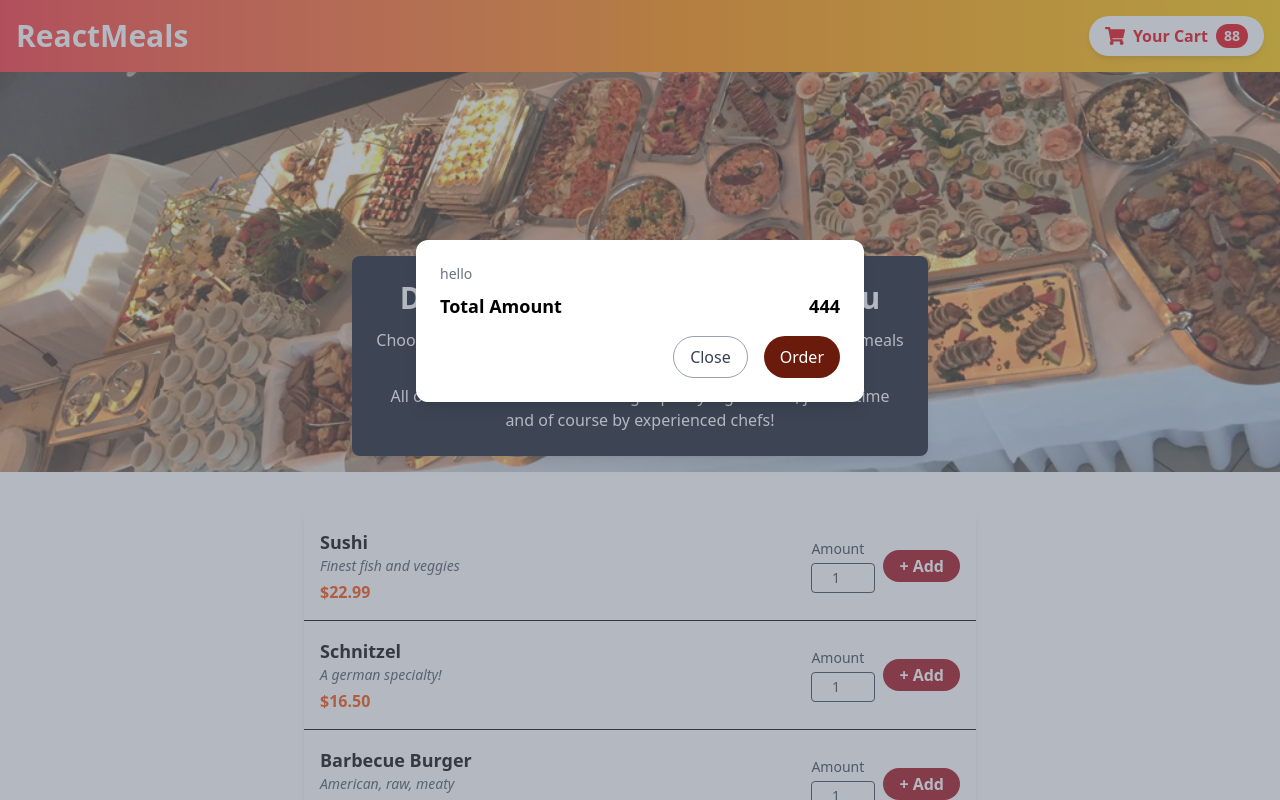
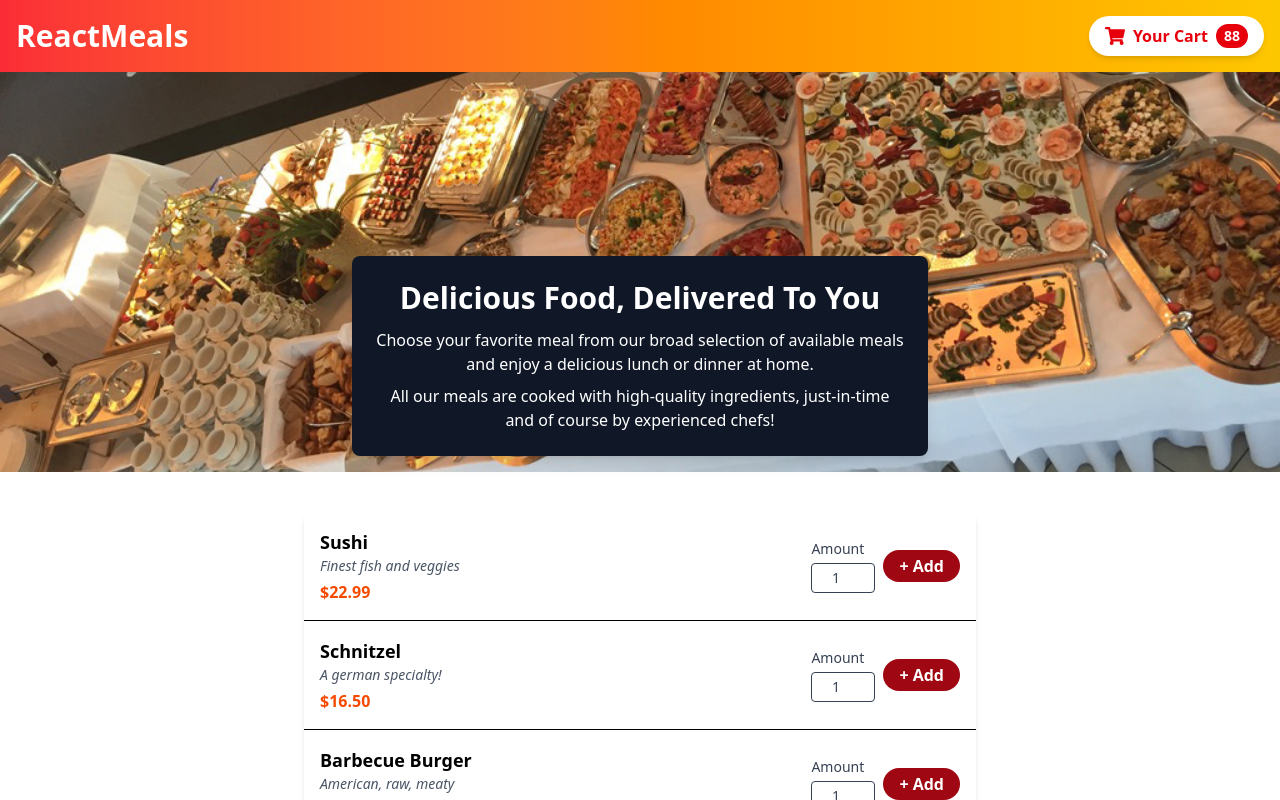
Before and after one commit to ashutoshsahu007/Restaurant, a React (Vite) app: page / in a window 1280 px wide. Shown: the top 800 px of the page. Built offline with nearby package versions, Linux system fonts and the light colour scheme.

Commit message:
open close modal on cart click added

```diff
--- a/src/App.jsx
+++ b/src/App.jsx
@@ -6,15 +6,17 @@ import ReactDOM from "react-dom";
 import Backdrop from "./components/UI/Modal/Backdrop";
 import ModalOverlay from "./components/UI/Modal/ModalOverlay";
 import Modal from "./components/UI/Modal/Modal";
+import { useState } from "react";
 
 const App = () => {
+  const [showCart, setShowCart] = useState(false);
   return (
-    <div>
-      <Header />
+    <>
+      <Header setShowCart={setShowCart} showCart={showCart} />
       <HeroSection />
       <MealList />
-      <Modal />
-    </div>
+      {showCart && <Modal setShowCart={setShowCart} />}
+    </>
   );
 };
 
--- /dev/null
+++ b/src/components/Cart/Cart.jsx
@@ -0,0 +1,19 @@
+import React from "react";
+import { FaShoppingCart } from "react-icons/fa";
+
+const Cart = ({ setShowCart, showCart }) => {
+  return (
+    <button
+      onClick={() => setShowCart(!showCart)}
+      className="bg-white flex items-center gap-2 text-red-600 font-semibold px-4 py-2 rounded-full shadow-md hover:bg-red-100 transition duration-300 ease-in-out cursor-pointer"
+    >
+      <FaShoppingCart className="text-xl" />
+      <span>Your Cart</span>
+      <span className="bg-red-600 text-white text-sm font-bold rounded-full px-2 py-0.5">
+        88
+      </span>
+    </button>
+  );
+};
+
+export default Cart;
--- a/src/components/Header/Header.jsx
+++ b/src/components/Header/Header.jsx
@@ -1,19 +1,14 @@
 import React from "react";
-import { FaShoppingCart } from "react-icons/fa";
 
-const Header = () => {
+import Cart from "../Cart/Cart";
+
+const Header = ({ setShowCart, showCart }) => {
   return (
     <React.Fragment>
       {/* Header */}
       <header className="flex flex-col sm:flex-row justify-between items-center bg-gradient-to-r from-red-500 to-yellow-400 text-white p-4 shadow-md">
         <h1 className="text-3xl font-bold mb-2 sm:mb-0">ReactMeals</h1>
-        <div className="bg-white flex items-center gap-2 text-red-600 font-semibold px-4 py-2 rounded-full shadow-md hover:bg-red-100 transition duration-300 ease-in-out cursor-pointer">
-          <FaShoppingCart className="text-xl" />
-          <span>Your Cart</span>
-          <span className="bg-red-600 text-white text-sm font-bold rounded-full px-2 py-0.5">
-            88
-          </span>
-        </div>
+        <Cart setShowCart={setShowCart} showCart={showCart} />
       </header>
     </React.Fragment>
   );
--- a/src/components/UI/Modal/Backdrop.jsx
+++ b/src/components/UI/Modal/Backdrop.jsx
@@ -1,7 +1,12 @@
 import React from "react";
 
-const Backdrop = () => {
-  return <div className="fixed inset-0 bg-gray-500/50 z-10"></div>;
+const Backdrop = ({ setShowCart }) => {
+  return (
+    <div
+      onClick={() => setShowCart(false)}
+      className="fixed inset-0 bg-gray-500/60 z-10"
+    ></div>
+  );
 };
 
 export default Backdrop;
--- a/src/components/UI/Modal/Modal.jsx
+++ b/src/components/UI/Modal/Modal.jsx
@@ -2,15 +2,15 @@ import ReactDOM from "react-dom";
 import Backdrop from "./Backdrop";
 import ModalOverlay from "./ModalOverlay";
 
-const Modal = () => {
+const Modal = ({ setShowCart }) => {
   return (
     <>
       {ReactDOM.createPortal(
-        <Backdrop />,
+        <Backdrop setShowCart={setShowCart} />,
         document.getElementById("backdrop-root")
       )}
       {ReactDOM.createPortal(
-        <ModalOverlay />,
+        <ModalOverlay setShowCart={setShowCart} />,
         document.getElementById("overlay-root")
       )}
     </>
--- a/src/components/UI/Modal/ModalOverlay.jsx
+++ b/src/components/UI/Modal/ModalOverlay.jsx
@@ -1,6 +1,6 @@
 import React from "react";
 
-const ModalOverlay = () => {
+const ModalOverlay = ({ setShowCart }) => {
   return (
     <div className="fixed w-full top-[30vh] z-100 flex justify-center">
       <div className="bg-white rounded-xl p-6 w-[90%] max-w-md shadow-lg">
@@ -12,10 +12,13 @@ const ModalOverlay = () => {
         </div>
 
         <div className="flex justify-end gap-4">
-          <button className="px-4 py-2 border border-gray-400 text-gray-700 rounded-full hover:bg-gray-100 transition">
+          <button
+            onClick={() => setShowCart(false)}
+            className="px-4 py-2 border border-gray-400 text-gray-700 rounded-full hover:bg-gray-100 transition cursor-pointer"
+          >
             Close
           </button>
-          <button className="px-4 py-2 bg-[#6b1b0b] text-white rounded-full hover:bg-[#4e1308] transition">
+          <button className="px-4 py-2 bg-[#6b1b0b] text-white rounded-full hover:bg-[#4e1308] transition cursor-pointer">
             Order
           </button>
         </div>
```
